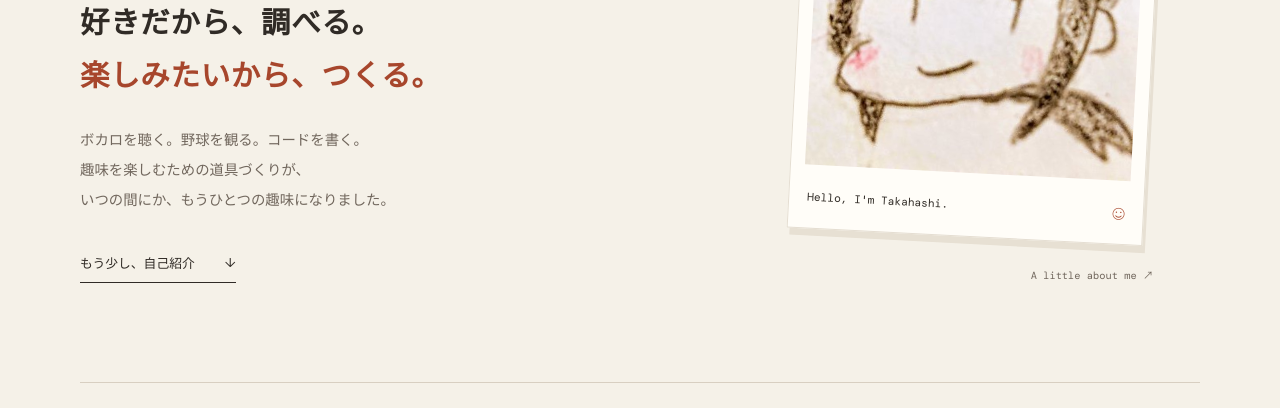
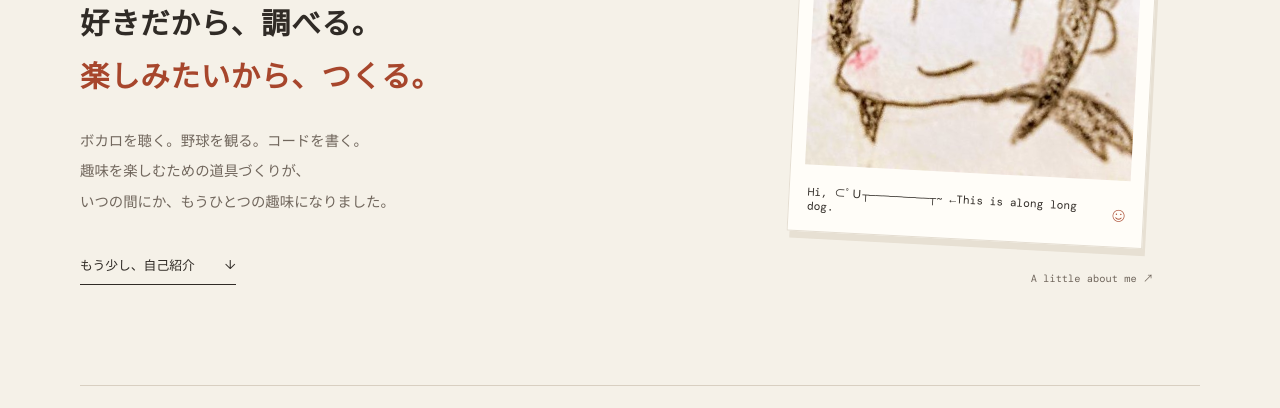
Before and after one commit to 5jfv9b7s/portfolio-kimatiTeam, a plain HTML site: page members/Takahashi.html in a window 1280 px wide. Shown: the part 362-770 px from the top of the page. Drawn offline with nearby package versions, Linux system fonts and the light colour scheme.

Commit message:
⊂ﾟＵ┬─────────┬~ ←This is a long long dog

```diff
--- a/members/Takahashi.html
+++ b/members/Takahashi.html
@@ -58,7 +58,7 @@
               fetchpriority="high"
             />
             <figcaption>
-              <span>Hello, I'm Takahashi.</span>
+              <span>Hi, ⊂ﾟＵ┬─────────┬~  ←This is along long dog.</span>
               <span aria-hidden="true">☺</span>
             </figcaption>
           </figure>
```
